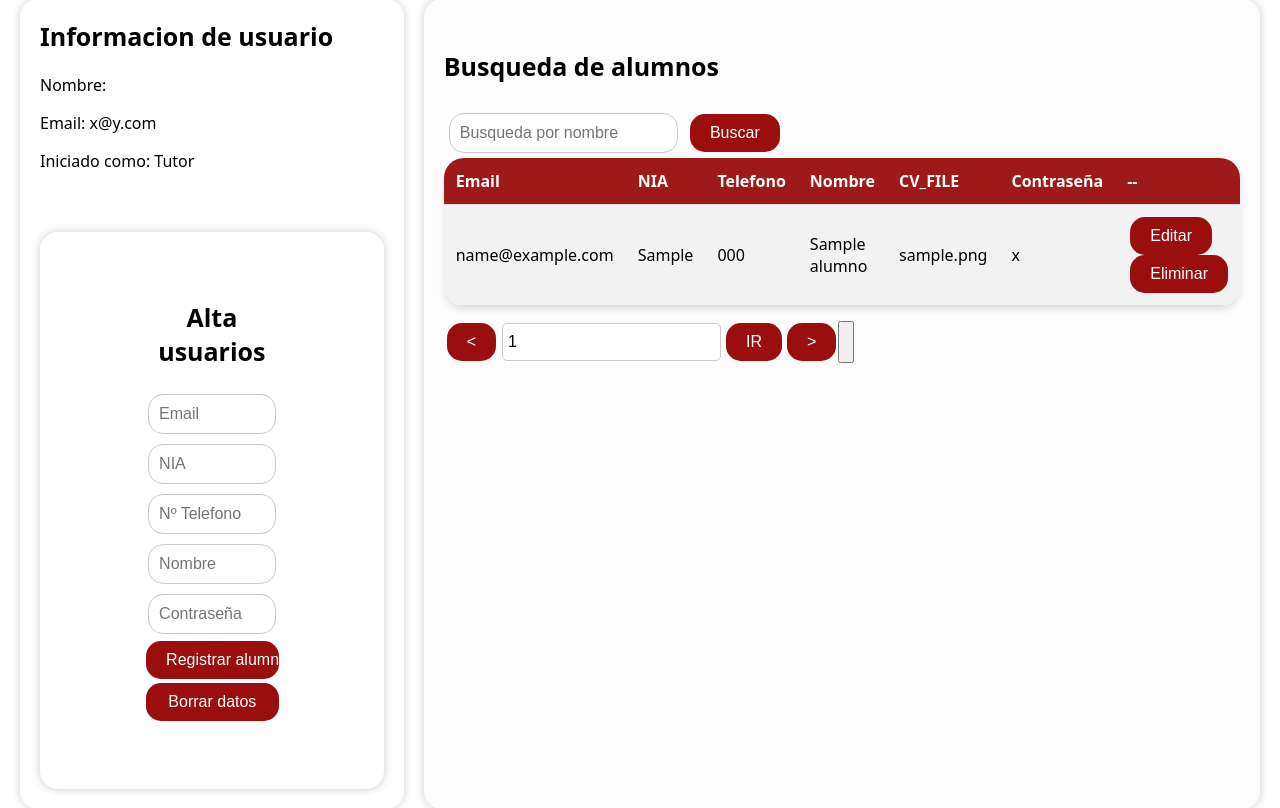
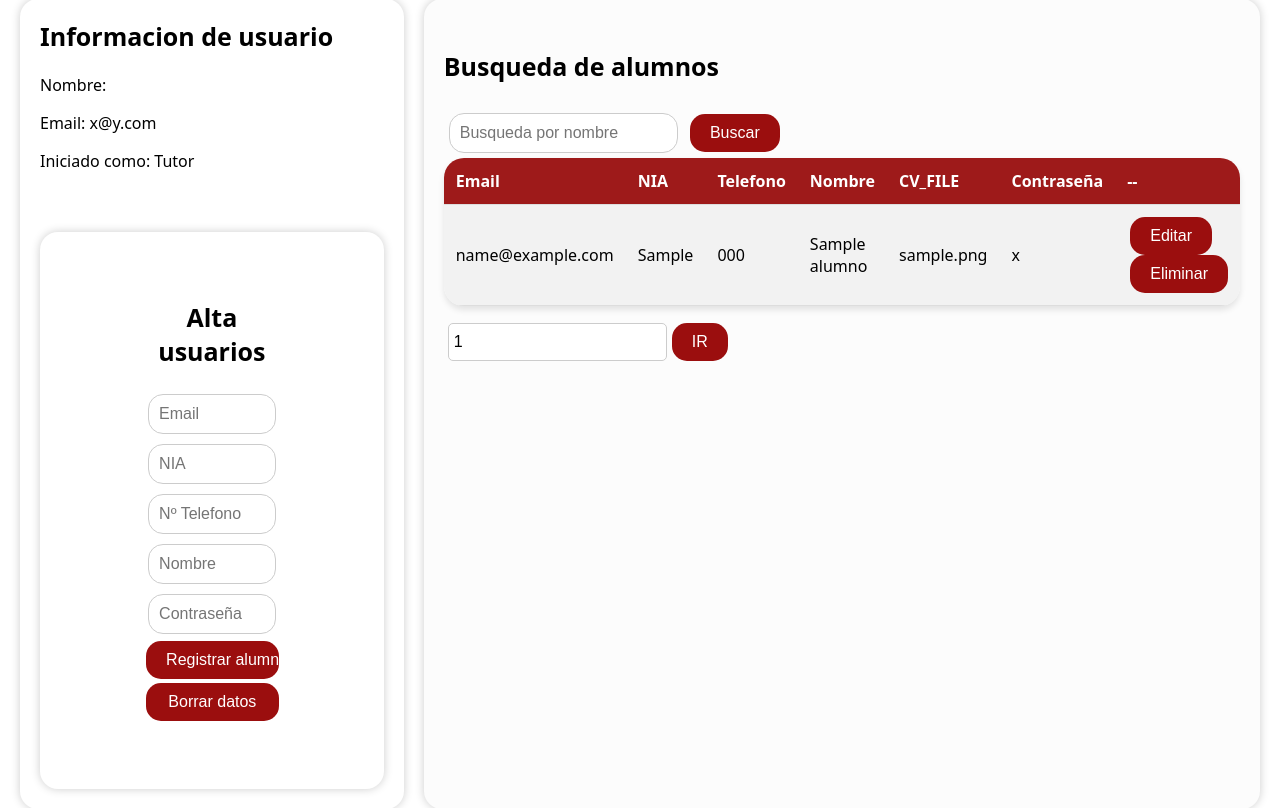
Before and after one commit to Hhxru/LM_JyR_Proyecto, a PHP site: page /gestorAlumnos.php in a window 1280 px wide. Shown: the part 181-989 px from the top of the page. Run offline with PHP 8.4, Linux system fonts and the light colour scheme; tables that the repository leaves empty or names only in its code hold one stand-in row (values such as "Sample post").

Commit message:
cambios_gestorAlu

```diff
--- a/gestorAlumnos.php
+++ b/gestorAlumnos.php
@@ -139,27 +139,21 @@
                                 $page ++;
                             }
 
+                            //si pulsa el boton "<" pagina -1
+                            if(isset($_POST['ant_pag'])){
+                                $page--;
+                            }
+
                             if($page>$totalPag){
                                 $page=$totalPag;
                                 echo "No existen más datos sobre la busqueda relacionada";
                             }
 
-                    if(isset($ir) and $page>$totalPag){
-                        $page=$totalPag;
-                    }
-
-                    if(isset($ir) and $page<1){
+                            if($page<1){
                                 $page=1;
                             }
 
-                    //si pulsa el boton "<" pagina -1
-                    if(isset($_POST['ant_pag'])){
-                        $page--;
-                    }
 
-                    if($page<1){
-                        $page=1;
-                    }
 
                             //parsear el numero introducido a int
                             $num_pag=intval($page);
@@ -196,8 +190,8 @@
                                             <td>".$row['cv_file']."</td>
                                             <td>".$row['passwrd']."</td>
                                             <td>
-                                        <button class='button' onclick='window.location='modificarAlu.php?id=".$row['email']."'>Editar</button>
-                                        <button class= 'button' onclick='window.location='gestorAlumnos.php?id=".$row['email']."'>Eliminar</button>
+                                                <button class= button onclick=window.location='modificarAlu.php?id=".$row['email']."'>Editar</button>
+                                                <button class= button onclick=window.location='gestorAlumnos.php?id=".$row['email']."'>Eliminar</button>
                                             </td>
                                             </tr>";
                                     }
@@ -218,7 +212,24 @@
                                     }
 
                                 //}
+                            ?>
+                        </table>
 
+                        <?php
+
+                            echo "<form id=formAlumnos action=gestorAlumnos.php method=post>";
+                            if($page!=1){
+                                echo"<input type=submit class=button name= ant_pag value='<'>";
+                            }
+
+                            echo"<input type=number  name=pagina value=$page>
+                            <input type=submit class=button name=ir value=IR>";
+
+                            if($page!=$totalPag){
+                                echo"<input type=submit class=button name=sig_pag
+                                value='>'>";
+                            }
+                            echo"</form>";
 
                 }catch(PDOException $e){
                     //echo "Error de conexion con la BD";
@@ -226,14 +237,13 @@
                 }
                     ?>
 
-                    </table>
+
+
+
+
                     <form id="formAlumnos" action="gestorAlumnos.php" method="post">
-                        <input type="submit" class="button" name="ant_pag" value="<">
-                        <input type="number"  name="pagina" <?php echo "value=".$page;?>>
-                        <input type="submit" class="button" name="ir" value="IR">
-                        <input type="submit" class="button" name="sig_pag"
-                        value=">">
-                        <button onclick="windows.location"></button>
+
+
 
                     </form>
             </article>
```
Lines whose indentation alone changed are shown as unchanged.
